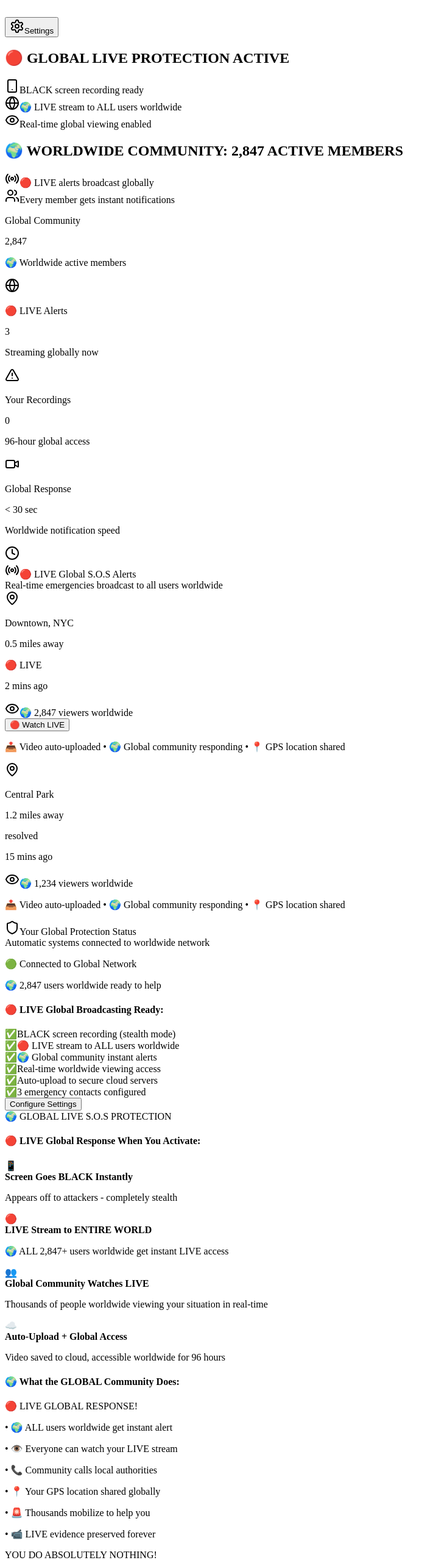
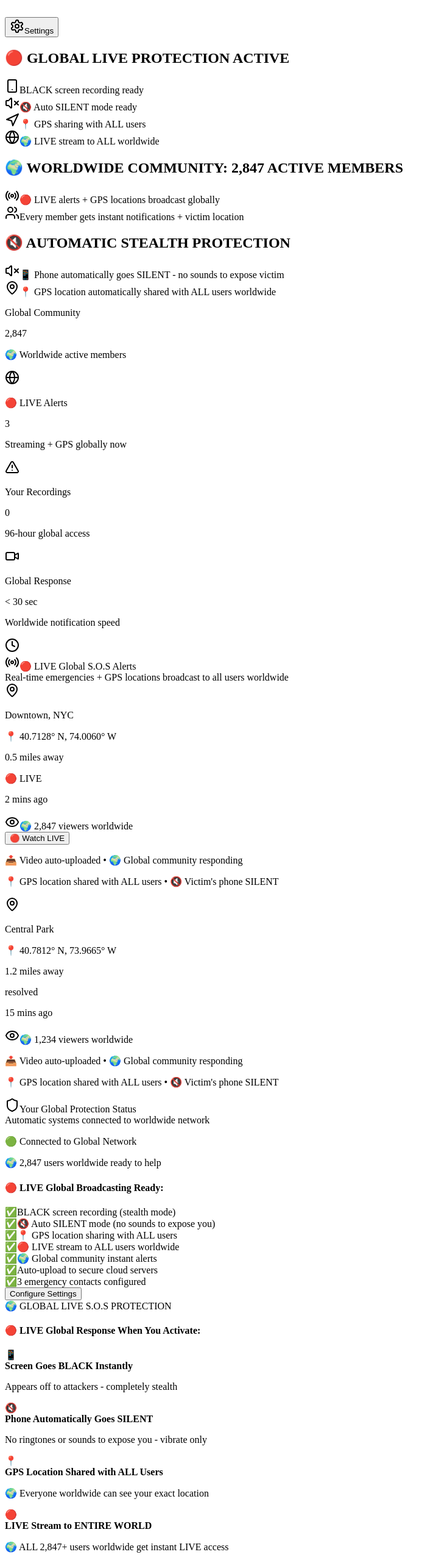
Before and after one commit to majime18/SOSAPP, a React (Vite) app in the folder client/: page /dashboard in a window 1280 px wide. Shown: the part 88-2646 px from the top of the page at 61% size, without its empty margins (0-716 px from the left). Built offline with nearby package versions, Linux system fonts and the light colour scheme.

Commit message:
Enhanced S.O.S app to confirm phone automatically goes silent and GPS location is shared with all users worldwide

```diff
--- a/client/src/pages/DashboardPage.tsx
+++ b/client/src/pages/DashboardPage.tsx
@@ -4,7 +4,7 @@ import { useNavigate } from 'react-router-dom';
 import { Button } from '@/components/ui/button';
 import { Card, CardContent, CardDescription, CardHeader, CardTitle } from '@/components/ui/card';
 import { Badge } from '@/components/ui/badge';
-import { Shield, Settings, Users, AlertTriangle, MapPin, Clock, Video, Upload, Smartphone, Globe, Eye, Radio } from 'lucide-react';
+import { Shield, Settings, Users, AlertTriangle, MapPin, Clock, Video, Upload, Smartphone, Globe, Eye, Radio, VolumeX, Navigation } from 'lucide-react';
 
 export function DashboardPage() {
   const navigate = useNavigate();
@@ -12,6 +12,7 @@ export function DashboardPage() {
     {
       id: 1,
       location: 'Downtown, NYC',
+      coordinates: '40.7128° N, 74.0060° W',
       time: '2 mins ago',
       status: 'active',
       distance: '0.5 miles',
@@ -21,6 +22,7 @@ export function DashboardPage() {
     {
       id: 2,
       location: 'Central Park',
+      coordinates: '40.7812° N, 73.9665° W',
       time: '15 mins ago',
       status: 'resolved',
       distance: '1.2 miles',
@@ -34,7 +36,8 @@ export function DashboardPage() {
   };
 
   const handleWatchLive = (alertId) => {
-    alert('🔴 LIVE STREAM\n\nConnecting you to live video feed...\n\n🌍 You are one of thousands watching worldwide!\n\nHelp mobilize local authorities and provide real-time support.');
+    const alert = activeAlerts.find(a => a.id === alertId);
+    alert('🔴 LIVE STREAM\n\nConnecting you to live video feed...\n\n🌍 You are one of thousands watching worldwide!\n📍 Victim Location: ' + alert.coordinates + '\n\n🔇 Victim\'s phone is SILENT - no sounds to expose them\n📱 Screen appears BLACK to attackers\n\nHelp mobilize local authorities and provide real-time support.');
   };
 
   return (
@@ -56,18 +59,22 @@ export function DashboardPage() {
 
       <div className="bg-green-50 border border-green-200 rounded-lg p-4 mb-6">
         <h2 className="font-bold text-green-800 mb-2">🔴 GLOBAL LIVE PROTECTION ACTIVE</h2>
-        <div className="grid grid-cols-1 md:grid-cols-3 gap-4 text-sm">
+        <div className="grid grid-cols-1 md:grid-cols-4 gap-4 text-sm">
           <div className="flex items-center">
             <Smartphone className="h-4 w-4 text-green-600 mr-2" />
             <span>BLACK screen recording ready</span>
           </div>
           <div className="flex items-center">
-            <Globe className="h-4 w-4 text-green-600 mr-2" />
-            <span>🌍 LIVE stream to ALL users worldwide</span>
+            <VolumeX className="h-4 w-4 text-green-600 mr-2" />
+            <span>🔇 Auto SILENT mode ready</span>
           </div>
           <div className="flex items-center">
-            <Eye className="h-4 w-4 text-green-600 mr-2" />
-            <span>Real-time global viewing enabled</span>
+            <Navigation className="h-4 w-4 text-green-600 mr-2" />
+            <span>📍 GPS sharing with ALL users</span>
+          </div>
+          <div className="flex items-center">
+            <Globe className="h-4 w-4 text-green-600 mr-2" />
+            <span>🌍 LIVE stream to ALL worldwide</span>
           </div>
         </div>
       </div>
@@ -77,11 +84,25 @@ export function DashboardPage() {
         <div className="grid grid-cols-1 md:grid-cols-2 gap-4 text-sm">
           <div className="flex items-center">
             <Radio className="h-4 w-4 text-blue-600 mr-2" />
-            <span>🔴 LIVE alerts broadcast globally</span>
+            <span>🔴 LIVE alerts + GPS locations broadcast globally</span>
           </div>
           <div className="flex items-center">
             <Users className="h-4 w-4 text-blue-600 mr-2" />
-            <span>Every member gets instant notifications</span>
+            <span>Every member gets instant notifications + victim location</span>
+          </div>
+        </div>
+      </div>
+
+      <div className="bg-purple-50 border border-purple-200 rounded-lg p-4 mb-6">
+        <h2 className="font-bold text-purple-800 mb-2">🔇 AUTOMATIC STEALTH PROTECTION</h2>
+        <div className="grid grid-cols-1 md:grid-cols-2 gap-4 text-sm">
+          <div className="flex items-center">
+            <VolumeX className="h-4 w-4 text-purple-600 mr-2" />
+            <span>📱 Phone automatically goes SILENT - no sounds to expose victim</span>
+          </div>
+          <div className="flex items-center">
+            <MapPin className="h-4 w-4 text-purple-600 mr-2" />
+            <span>📍 GPS location automatically shared with ALL users worldwide</span>
           </div>
         </div>
       </div>
@@ -97,7 +118,7 @@ export function DashboardPage() {
           icon={<AlertTriangle className="h-8 w-8 text-red-600" />}
           title="🔴 LIVE Alerts"
           value="3"
-          description="Streaming globally now"
+          description="Streaming + GPS globally now"
         />
         <StatCard
           icon={<Video className="h-8 w-8 text-green-600" />}
@@ -121,7 +142,7 @@ export function DashboardPage() {
               🔴 LIVE Global S.O.S Alerts
             </CardTitle>
             <CardDescription>
-              Real-time emergencies broadcast to all users worldwide
+              Real-time emergencies + GPS locations broadcast to all users worldwide
             </CardDescription>
           </CardHeader>
           <CardContent>
@@ -133,6 +154,7 @@ export function DashboardPage() {
                       <MapPin className="h-4 w-4 text-gray-500" />
                       <div>
                         <p className="font-medium">{alert.location}</p>
+                        <p className="text-xs text-blue-600">📍 {alert.coordinates}</p>
                         <p className="text-sm text-gray-500">{alert.distance} away</p>
                       </div>
                     </div>
@@ -160,9 +182,10 @@ export function DashboardPage() {
                     )}
                   </div>
 
-                  <p className="text-xs text-gray-600 mt-2">
-                    📤 Video auto-uploaded • 🌍 Global community responding • 📍 GPS location shared
-                  </p>
+                  <div className="mt-2 text-xs text-gray-600 space-y-1">
+                    <p>📤 Video auto-uploaded • 🌍 Global community responding</p>
+                    <p>📍 GPS location shared with ALL users • 🔇 Victim's phone SILENT</p>
+                  </div>
                 </div>
               ))}
             </div>
@@ -198,15 +221,19 @@ export function DashboardPage() {
                   </div>
                   <div className="flex items-center">
                     <span className="text-green-600 mr-2">✅</span>
+                    <span>🔇 Auto SILENT mode (no sounds to expose you)</span>
+                  </div>
+                  <div className="flex items-center">
+                    <span className="text-green-600 mr-2">✅</span>
+                    <span>📍 GPS location sharing with ALL users</span>
+                  </div>
+                  <div className="flex items-center">
+                    <span className="text-green-600 mr-2">✅</span>
                     <span>🔴 LIVE stream to ALL users worldwide</span>
                   </div>
                   <div className="flex items-center">
                     <span className="text-green-600 mr-2">✅</span>
                     <span>🌍 Global community instant alerts</span>
-                  </div>
-                  <div className="flex items-center">
-                    <span className="text-green-600 mr-2">✅</span>
-                    <span>Real-time worldwide viewing access</span>
                   </div>
                   <div className="flex items-center">
                     <span className="text-green-600 mr-2">✅</span>
@@ -248,6 +275,20 @@ export function DashboardPage() {
                   </div>
                 </div>
                 <div className="flex items-start">
+                  <span className="text-red-600 mr-2 mt-1">🔇</span>
+                  <div>
+                    <strong>Phone Automatically Goes SILENT</strong>
+                    <p className="text-xs text-gray-600">No ringtones or sounds to expose you - vibrate only</p>
+                  </div>
+                </div>
+                <div className="flex items-start">
+                  <span className="text-red-600 mr-2 mt-1">📍</span>
+                  <div>
+                    <strong>GPS Location Shared with ALL Users</strong>
+                    <p className="text-xs text-gray-600">🌍 Everyone worldwide can see your exact location</p>
+                  </div>
+                </div>
+                <div className="flex items-start">
                   <span className="text-red-600 mr-2 mt-1">🔴</span>
                   <div>
                     <strong>LIVE Stream to ENTIRE WORLD</strong>
@@ -255,17 +296,10 @@ export function DashboardPage() {
                   </div>
                 </div>
                 <div className="flex items-start">
-                  <span className="text-red-600 mr-2 mt-1">👥</span>
-                  <div>
-                    <strong>Global Community Watches LIVE</strong>
-                    <p className="text-xs text-gray-600">Thousands of people worldwide viewing your situation in real-time</p>
-                  </div>
-                </div>
-                <div className="flex items-start">
                   <span className="text-red-600 mr-2 mt-1">☁️</span>
                   <div>
                     <strong>Auto-Upload + Global Access</strong>
-                    <p className="text-xs text-gray-600">Video saved to cloud, accessible worldwide for 96 hours</p>
+                    <p className="text-xs text-gray-600">Video + location saved to cloud, accessible worldwide for 96 hours</p>
                   </div>
                 </div>
               </div>
@@ -277,9 +311,10 @@ export function DashboardPage() {
                 <div className="space-y-1 text-sm text-blue-700">
                   <p>• 🌍 ALL users worldwide get instant alert</p>
                   <p>• 👁️ Everyone can watch your LIVE stream</p>
+                  <p>• 📍 Everyone can see your EXACT location</p>
                   <p>• 📞 Community calls local authorities</p>
-                  <p>• 📍 Your GPS location shared globally</p>
                   <p>• 🚨 Thousands mobilize to help you</p>
+                  <p>• 🔇 Your phone stays SILENT for safety</p>
                   <p>• 📹 LIVE evidence preserved forever</p>
                 </div>
               </div>
--- a/client/src/pages/HomePage.tsx
+++ b/client/src/pages/HomePage.tsx
@@ -2,7 +2,7 @@ import * as React from 'react';
 import { useNavigate } from 'react-router-dom';
 import { Button } from '@/components/ui/button';
 import { Card, CardContent, CardDescription, CardHeader, CardTitle } from '@/components/ui/card';
-import { Shield, Users, AlertTriangle, Clock, MapPin, Video, Upload, Smartphone, Globe, Eye } from 'lucide-react';
+import { Shield, Users, AlertTriangle, Clock, MapPin, Video, Upload, Smartphone, Globe, Eye, VolumeX, Navigation } from 'lucide-react';
 
 export function HomePage() {
   const navigate = useNavigate();
@@ -36,16 +36,21 @@ export function HomePage() {
         <h2 className="text-2xl font-bold text-red-800 mb-4 text-center">
           🚨 ZERO EFFORT PROTECTION 🚨
         </h2>
-        <div className="grid grid-cols-1 md:grid-cols-2 gap-4 text-center">
+        <div className="grid grid-cols-1 md:grid-cols-3 gap-4 text-center">
           <div className="bg-white p-4 rounded-lg">
             <Smartphone className="h-8 w-8 text-red-600 mx-auto mb-2" />
             <h3 className="font-bold text-red-800">VICTIM'S SCREEN GOES BLACK</h3>
             <p className="text-sm text-gray-700">Completely stealth - attackers see nothing</p>
           </div>
           <div className="bg-white p-4 rounded-lg">
-            <Upload className="h-8 w-8 text-red-600 mx-auto mb-2" />
-            <h3 className="font-bold text-red-800">AUTO-UPLOAD TO CLOUD</h3>
-            <p className="text-sm text-gray-700">Videos instantly saved - victim does NOTHING</p>
+            <VolumeX className="h-8 w-8 text-red-600 mx-auto mb-2" />
+            <h3 className="font-bold text-red-800">PHONE GOES SILENT</h3>
+            <p className="text-sm text-gray-700">Auto-vibrate mode - no sounds to expose victim</p>
+          </div>
+          <div className="bg-white p-4 rounded-lg">
+            <Navigation className="h-8 w-8 text-red-600 mx-auto mb-2" />
+            <h3 className="font-bold text-red-800">GPS SHARED WITH ALL</h3>
+            <p className="text-sm text-gray-700">Location automatically shared worldwide</p>
           </div>
         </div>
         <p className="text-center mt-4 font-bold text-red-700">
@@ -65,17 +70,38 @@ export function HomePage() {
           </div>
           <div className="bg-white p-4 rounded-lg">
             <Eye className="h-8 w-8 text-blue-600 mx-auto mb-2" />
-            <h3 className="font-bold text-blue-800">LIVE STREAM VIEWING</h3>
-            <p className="text-sm text-gray-700">Watch real-time video as it unfolds</p>
+            <h3 className="font-bold text-blue-800">LIVE STREAM + LOCATION</h3>
+            <p className="text-sm text-gray-700">Watch real-time video + see exact GPS location</p>
           </div>
           <div className="bg-white p-4 rounded-lg">
             <AlertTriangle className="h-8 w-8 text-blue-600 mx-auto mb-2" />
             <h3 className="font-bold text-blue-800">INSTANT MOBILIZATION</h3>
-            <p className="text-sm text-gray-700">Global community mobilizes for help</p>
+            <p className="text-sm text-gray-700">Global community mobilizes to your location</p>
           </div>
         </div>
         <p className="text-center mt-4 font-bold text-blue-700">
-          🔴 LIVE: Your emergency becomes everyone's priority instantly!
+          🔴 LIVE: Your emergency + location becomes everyone's priority instantly!
+        </p>
+      </div>
+
+      <div className="bg-purple-50 border border-purple-200 rounded-lg p-6 mb-12">
+        <h2 className="text-2xl font-bold text-purple-800 mb-4 text-center">
+          🔇 AUTOMATIC STEALTH PROTECTION 🔇
+        </h2>
+        <div className="grid grid-cols-1 md:grid-cols-2 gap-4 text-center">
+          <div className="bg-white p-4 rounded-lg">
+            <VolumeX className="h-8 w-8 text-purple-600 mx-auto mb-2" />
+            <h3 className="font-bold text-purple-800">PHONE AUTOMATICALLY SILENT</h3>
+            <p className="text-sm text-gray-700">No ringtones, notifications, or sounds to expose you</p>
+          </div>
+          <div className="bg-white p-4 rounded-lg">
+            <MapPin className="h-8 w-8 text-purple-600 mx-auto mb-2" />
+            <h3 className="font-bold text-purple-800">GPS SHARED WITH EVERYONE</h3>
+            <p className="text-sm text-gray-700">All users worldwide can see your exact location</p>
+          </div>
+        </div>
+        <p className="text-center mt-4 font-bold text-purple-700">
+          🔇 SILENT + 📍 TRACKED: Maximum stealth, maximum safety!
         </p>
       </div>
 
@@ -83,32 +109,32 @@ export function HomePage() {
         <FeatureCard
           icon={<AlertTriangle className="h-8 w-8 text-red-600" />}
           title="Stealth Activation"
-          description="Tap 3x or voice command → Screen goes BLACK instantly → Zero detection by attackers"
+          description="Tap 3x or voice command → Screen goes BLACK → Phone goes SILENT → GPS shared with ALL users"
         />
         <FeatureCard
           icon={<Video className="h-8 w-8 text-red-600" />}
           title="LIVE Global Broadcasting"
-          description="🔴 LIVE stream to ALL users worldwide → Everyone watches in real-time → Victim does nothing!"
+          description="🔴 LIVE stream to ALL users worldwide → Everyone watches in real-time + sees your location"
         />
         <FeatureCard
           icon={<Users className="h-8 w-8 text-red-600" />}
           title="Worldwide Community Alerts"
-          description="🌍 ALL app members globally notified → LIVE viewing enabled → Real-time help mobilized"
+          description="🌍 ALL app members globally notified → LIVE viewing + GPS location → Real-time help mobilized"
         />
         <FeatureCard
-          icon={<MapPin className="h-8 w-8 text-red-600" />}
-          title="Auto GPS Tracking"
-          description="Location shared with ENTIRE global community → Everyone knows where you are → No user action needed"
+          icon={<VolumeX className="h-8 w-8 text-red-600" />}
+          title="Auto Silent Mode"
+          description="🔇 Phone automatically switches to silent/vibrate → No sounds to expose you → Complete stealth"
+        />
+        <FeatureCard
+          icon={<Navigation className="h-8 w-8 text-red-600" />}
+          title="GPS Shared with ALL"
+          description="📍 Location automatically shared with ENTIRE global community → Everyone knows where you are"
         />
         <FeatureCard
           icon={<Clock className="h-8 w-8 text-red-600" />}
           title="96-Hour Global Access"
-          description="🌍 All users worldwide can view recording → Available 24/7 for 96 hours → Self-deletes after"
-        />
-        <FeatureCard
-          icon={<Shield className="h-8 w-8 text-red-600" />}
-          title="Zero Ads, Pure Safety"
-          description="No distractions → Clean interface → 100% focused on saving lives globally"
+          description="🌍 All users worldwide can view recording + location → Available 24/7 for 96 hours"
         />
       </div>
 
@@ -129,14 +155,14 @@ export function HomePage() {
               <span className="text-2xl font-bold text-red-600">2</span>
             </div>
             <h3 className="font-semibold mb-2">🔴 LIVE to WORLD</h3>
-            <p className="text-gray-600">Screen turns BLACK, recording starts, 🌍 ALL users worldwide get LIVE stream - ALL AUTOMATIC</p>
+            <p className="text-gray-600">Screen BLACK, phone SILENT, GPS shared, 🌍 ALL users worldwide get LIVE stream + location</p>
           </div>
           <div className="flex flex-col items-center">
             <div className="bg-red-100 rounded-full p-4 mb-4">
               <span className="text-2xl font-bold text-red-600">3</span>
             </div>
             <h3 className="font-semibold mb-2">Global Help Arrives</h3>
-            <p className="text-gray-600">🌍 Entire world watching & helping - you do NOTHING more!</p>
+            <p className="text-gray-600">🌍 Entire world watching + knows your location - rescue coordinated globally!</p>
           </div>
         </div>
       </div>
@@ -147,16 +173,16 @@ export function HomePage() {
         </h3>
         <div className="grid grid-cols-1 md:grid-cols-2 gap-4 mt-4">
           <div>
-            <h4 className="font-semibold text-green-700">🔴 LIVE STREAM = GLOBAL WITNESSES</h4>
-            <p className="text-sm text-gray-700">🌍 Everyone worldwide watching your situation unfold LIVE</p>
+            <h4 className="font-semibold text-green-700">🔴 LIVE STREAM + GPS = GLOBAL WITNESSES</h4>
+            <p className="text-sm text-gray-700">🌍 Everyone worldwide watching your situation + knows your exact location</p>
           </div>
           <div>
-            <h4 className="font-semibold text-green-700">🌍 GLOBAL RESPONSE = INSTANT HELP</h4>
-            <p className="text-sm text-gray-700">Thousands of people worldwide mobilizing to help you</p>
+            <h4 className="font-semibold text-green-700">🔇 SILENT MODE = ZERO DETECTION</h4>
+            <p className="text-sm text-gray-700">No ringtones or sounds to expose you - complete stealth protection</p>
           </div>
         </div>
         <p className="mt-4 font-bold text-green-800">
-          🔴 LIVE: Your emergency = World's priority. Everyone watching, everyone helping!
+          🔴 LIVE: Your emergency + location = World's priority. Everyone watching, everyone knows where you are, everyone helping!
         </p>
       </div>
     </div>
```
Also changed, not shown: client/src/components/FloatingSOSButton.tsx (+27 -18 lines).
